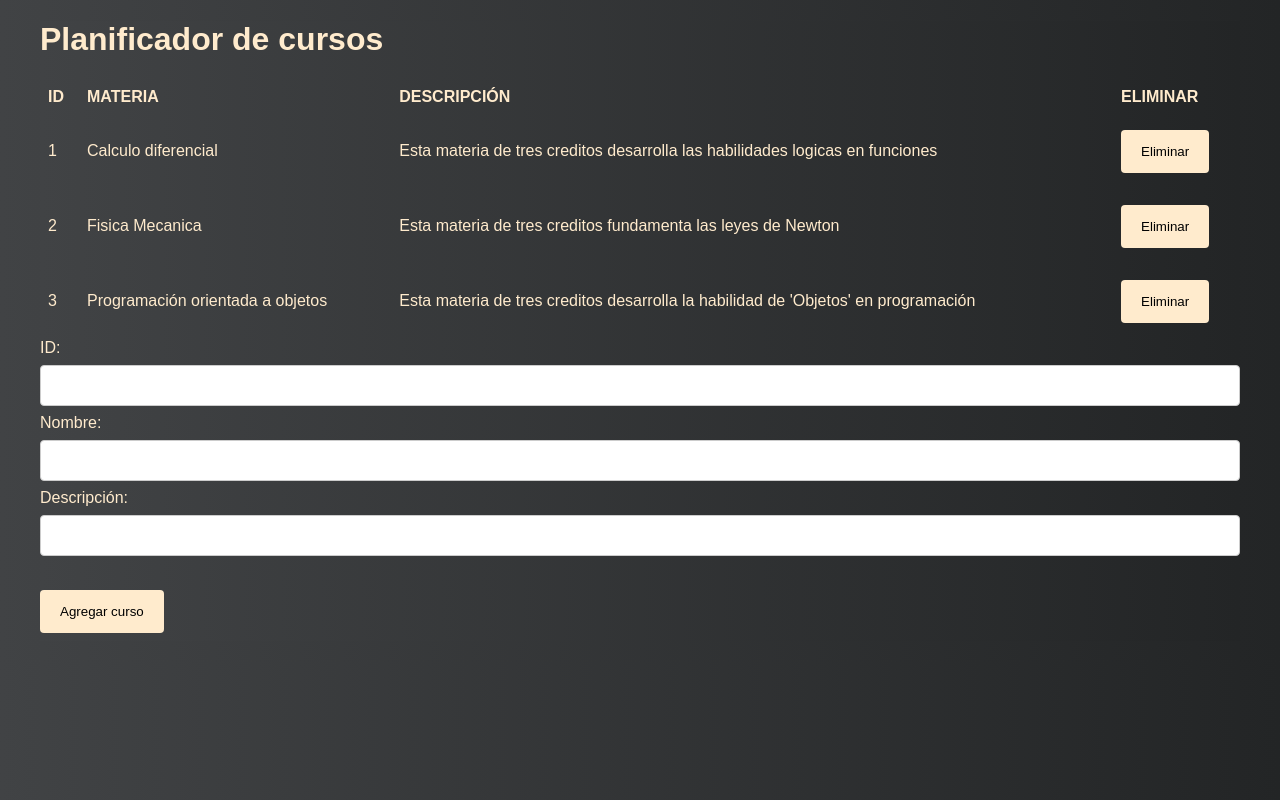
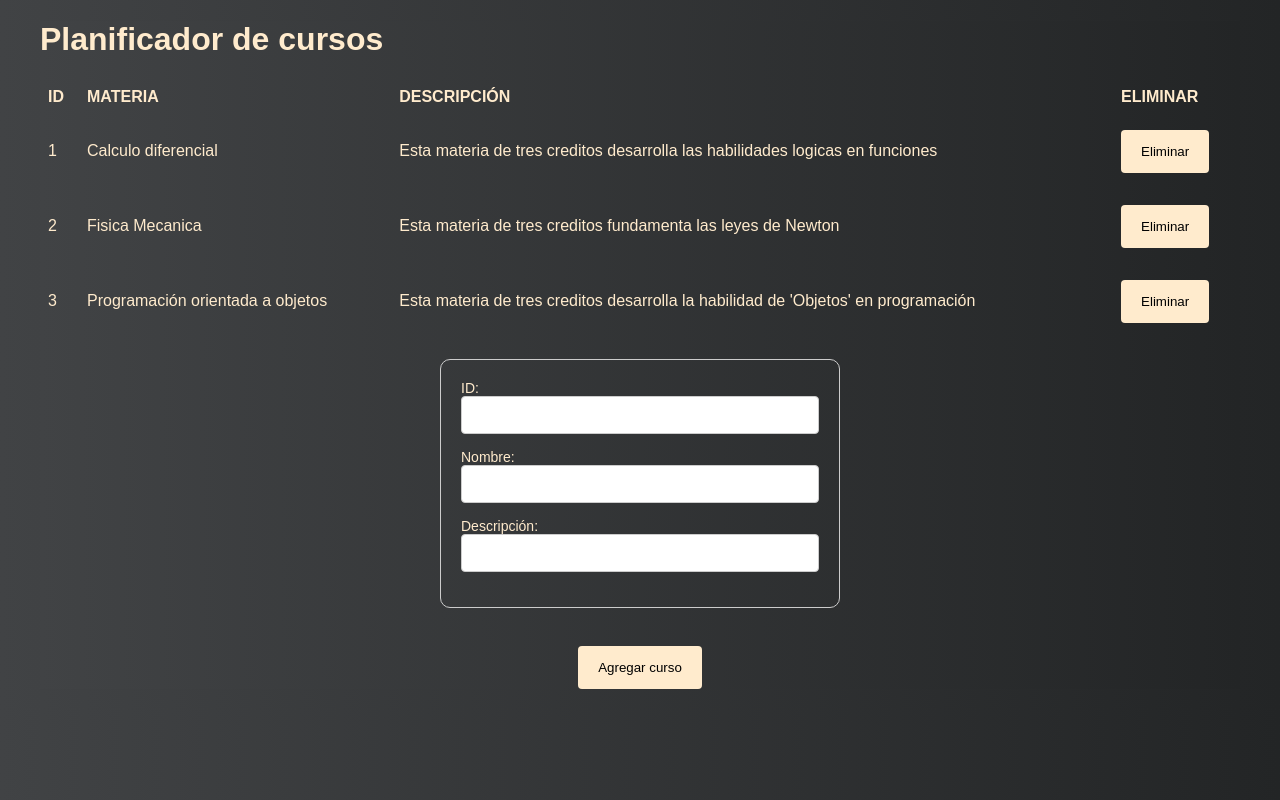
Before and after one commit to Edwinguty2/01-React, a React (Create React App) app: page / in a window 1280 px wide. Built offline with nearby package versions, Linux system fonts and the light colour scheme.

Commit message:
Mejora el estilo del formulario

```diff
--- a/src/App.js
+++ b/src/App.js
@@ -97,7 +97,7 @@ export const CourseList = () => {
                         />
                     </label>
                 </form> <br></br>
-                <button onClick={() => CourseItem(undefined)} >Agregar curso</button>
+                <button id="boton-agregar" onClick={() => CourseItem(undefined)} >Agregar curso</button>
             </div>
         </body>
     )
--- a/src/style.css
+++ b/src/style.css
@@ -23,18 +23,37 @@ td {
 	padding: 8px;
 }
 
+form {
+	width: 100%;
+	max-width: 400px;
+	margin: 20px auto;
+	border: 1px solid #ccc;
+	padding: 20px;
+	box-sizing: border-box;
+	border-radius: 10px;
+}
 
+label {
+	font-size: 14px;
+	display: block;
+	margin-bottom: 5px;
+}
 
-input[type="text"],
-input[type="number"] {
+input {
+	margin-bottom: 10px;
 	width: 100%;
-	padding: 12px 20px;
-	margin: 8px 0;
-	display: block;
+	padding: 10px;
+	box-sizing: border-box;
 	border: 1px solid #ccc;
 	border-radius: 4px;
-	box-sizing: border-box;
+	font-size: 14px;
 }
+
+input:focus {
+	outline: none;
+	border: 1px solid #a51ec4;
+}
+
 
 button {
 	background-color: blanchedalmond;
@@ -44,6 +63,12 @@ button {
 	border: none;
 	border-radius: 4px;
 	cursor: pointer;
+
+}
+
+#boton-agregar {
+	display: block;
+	margin: 0 auto;
 }
 
 button:hover {
```
